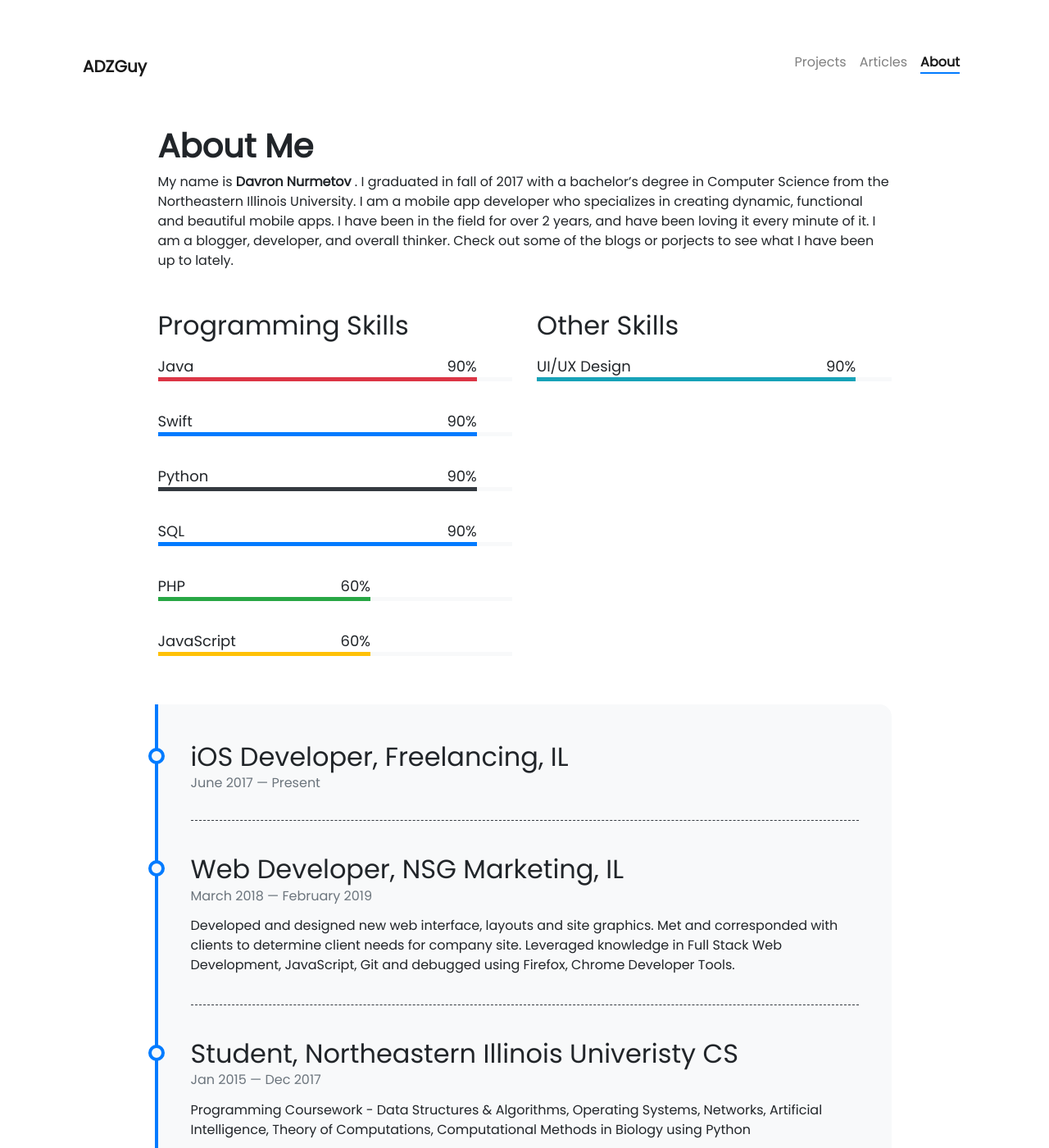
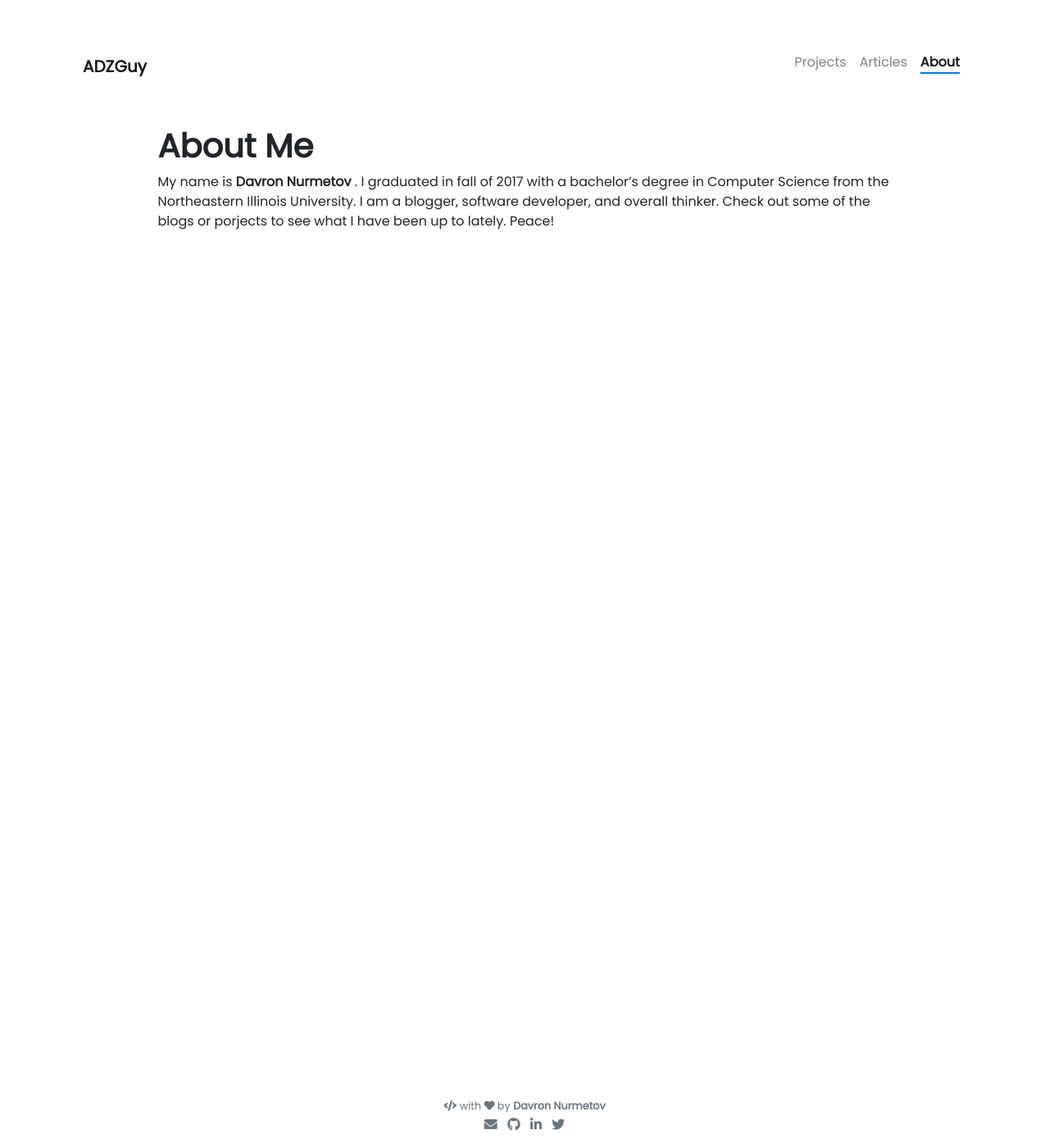
Before and after one commit to adzguy/portfolio, a Jekyll site: the page built from pages/about.md, in a window 1280 px wide and 1400 px high. Shown: the whole window at 82% size. Built offline with Jekyll 4.4.1, drawn with Linux system fonts in a browser that asks for light colours; nearby versions of some CDN libraries.

Commit message:
About update

```diff
--- a/_config.yml
+++ b/_config.yml
@@ -1,8 +1,7 @@
 ### Site Settings ###
 title               : ADZGuy
 description         : >-                               # >- means to ignore newlines until "url:"
-                      Friendly, Sincere, Curious, & Ambitious | Software Developer | Interested in
-                      Data - Driven Science.
+                      Friendly, Sincere, Curious, & Ambitious | Software Developer
                       .
 
 url                 : "https://adzguy.github.io"                               # base hostname & protocol for your site (e.g. http://example.com)
--- a/pages/about.md
+++ b/pages/about.md
@@ -7,14 +7,14 @@
 
 # **About Me**
 
-My name is **{{ site.author.name }}** . I graduated in fall of 2017 with a  bachelor's degree in Computer Science from the Northeastern Illinois University. I am a mobile app developer who specializes in creating dynamic, functional and beautiful mobile apps. I have been in the field for over 2 years, and have been loving it every minute of it. I am a blogger, developer, and overall thinker. Check out some of the blogs or porjects to see what I have been up to lately.
+My name is **{{ site.author.name }}** . I graduated in fall of 2017 with a  bachelor's degree in Computer Science from the Northeastern Illinois University. I am a blogger, software developer, and overall thinker. Check out some of the blogs or porjects to see what I have been up to lately. Peace!
 
 
-<div class="row">
+<!-- <div class="row">
 {% include about/skills.html title="Programming Skills" source=site.data.programming-skills %}
 {% include about/skills.html title="Other Skills" source=site.data.other-skills %}
-</div>
+</div> -->
 
-<div class="row">
+<!-- <div class="row">
 {% include about/timeline.html %}
-</div>
+</div> -->
```
Also changed, not shown: 1 other file.
